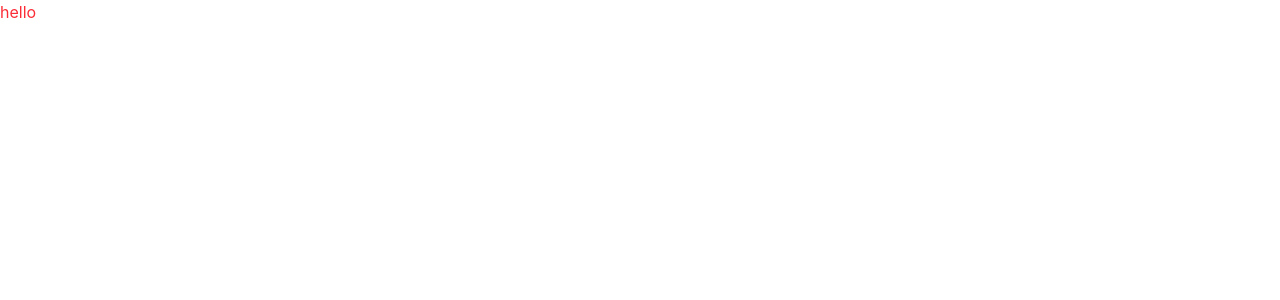
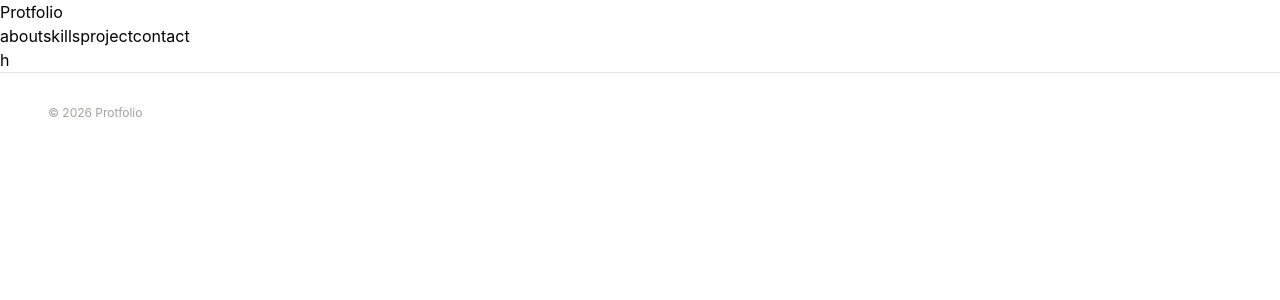
Before and after one commit to Sumitdhakal1/protfolio, a React (Vite) app: page / in a window 1280 px wide. Shown: the top 300 px of the page. Built offline with nearby package versions, Linux system fonts and the light colour scheme.

Commit message:
added components

```diff
--- a/src/App.jsx
+++ b/src/App.jsx
@@ -1,10 +1,15 @@
 import "./App.css";
+import Footer from "./components/Footer";
+import Hero from "./components/Hero";
+import NavBar from "./components/NavBar";
 
 function App() {
   return (
-    <>
-      <div className="text-red-500">hello</div>
-    </>
+    <div>
+      <NavBar />
+      <Hero />
+      <Footer />
+    </div>
   );
 }
 
--- /dev/null
+++ b/src/components/Footer.jsx
@@ -0,0 +1,11 @@
+import React from "react";
+
+const Footer = () => {
+  return (
+    <footer className="px-12 py-8 border-t border-stone-200 flex justify-between text-xs text-stone-400">
+      <span>© 2026 Protfolio</span>
+    </footer>
+  );
+};
+
+export default Footer;
--- /dev/null
+++ b/src/components/Hero.jsx
@@ -0,0 +1,7 @@
+import React from "react";
+
+const Hero = () => {
+  return <section>h</section>;
+};
+
+export default Hero;
--- /dev/null
+++ b/src/components/NavBar.jsx
@@ -0,0 +1,14 @@
+import React from "react";
+
+const NavBar = () => {
+  return (
+    <div>
+      <nav>
+        <div>Protfolio</div>
+        <ul>{["about", "skills", "project", "contact"]}</ul>
+      </nav>
+    </div>
+  );
+};
+
+export default NavBar;
```
